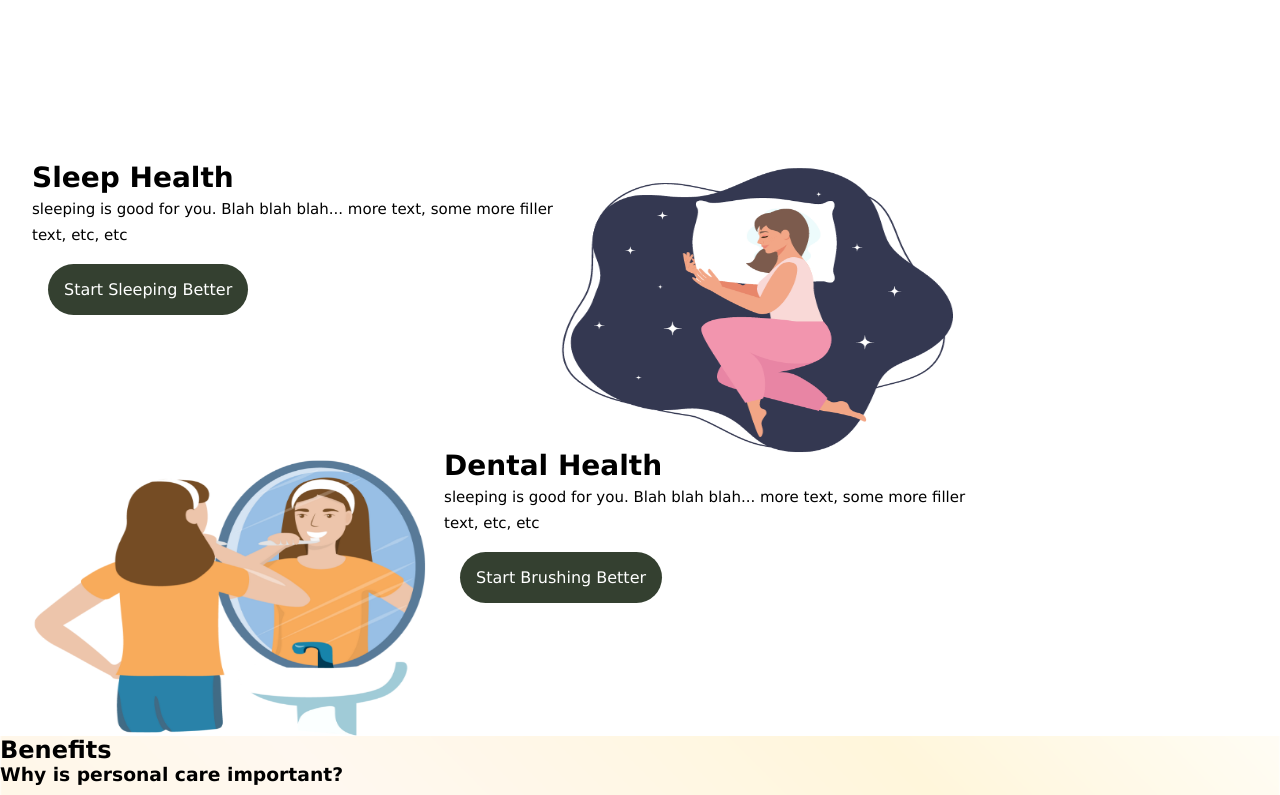
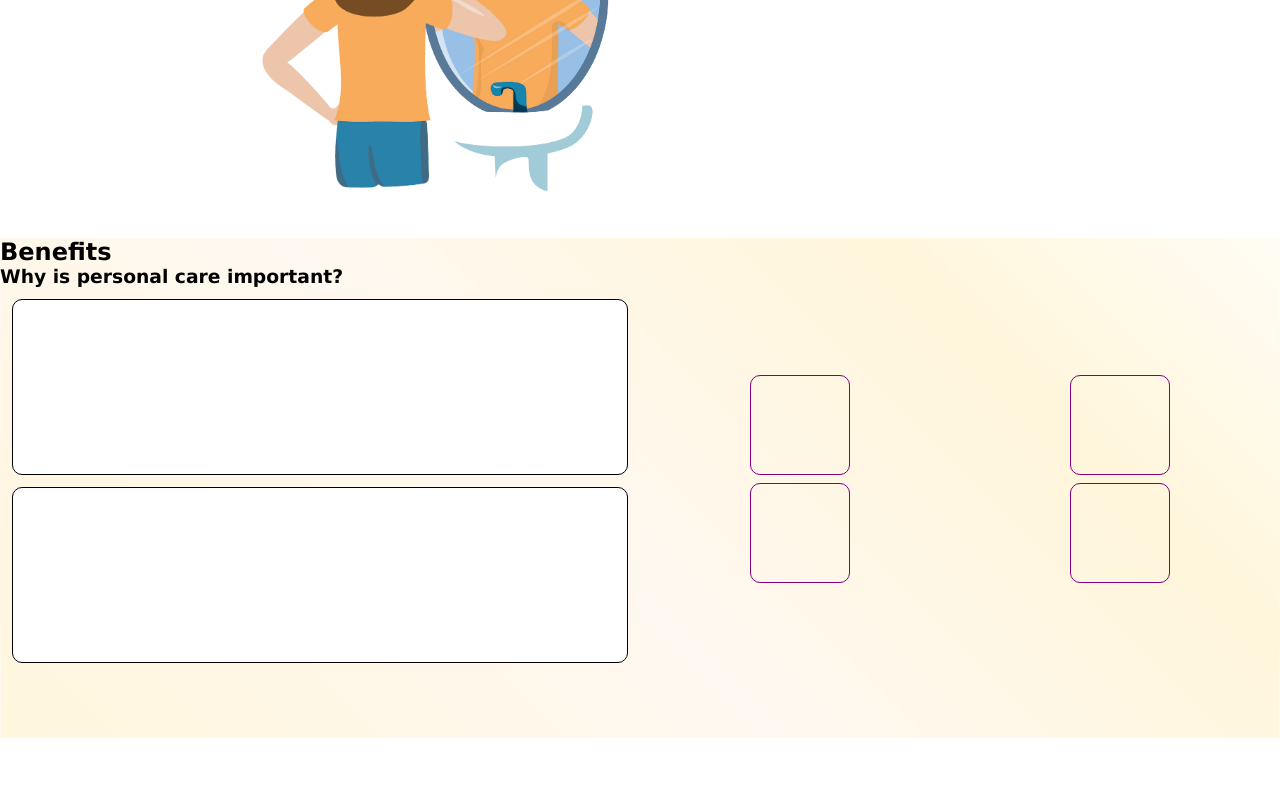
Before and after one commit to jaydools/vearthyv2, a React (Create React App) app: page / in a window 1280 px wide. Shown: the part 1280-2075 px from the top of the page. After the commit the page ends 2018 px from the top, so only its background shows below. Built offline with nearby package versions, Linux system fonts and the light colour scheme.

Commit message:
fixed hero and sleep/dental sections for resizing

```diff
--- a/src/components/benefits/Benefits.scss
+++ b/src/components/benefits/Benefits.scss
@@ -3,9 +3,6 @@
 @use "../../style/variables" as *;
 
 .benefits-container {
-    position: absolute;
-    margin-top: 83rem;
-
     background-image: url("../../assets/backgroundStripe.png");
     background-size: cover;
     background-position: center;
--- a/src/components/dental/Dental.scss
+++ b/src/components/dental/Dental.scss
@@ -3,9 +3,6 @@
 @use "../../style/variables" as *;
 
 .dental-container {
-    position: absolute;
-    margin-top: 63rem;
-
     &__img {
         width: 100%;
         height: 200px;
@@ -19,8 +16,15 @@
     padding: 2rem;
 
     &__img {
-        width: 50%;
-        max-height: 300px;
+        object-fit: cover;
+        width: 100%;
+        height: 100%;
+        overflow: hidden;
+
+        @include tablet {
+            max-width: 350.875px;
+            height: 350.875px;
+        }
     }
 }
 
--- a/src/components/headerHamburg/HeaderHamnurg.scss
+++ b/src/components/headerHamburg/HeaderHamnurg.scss
@@ -5,11 +5,7 @@
 .navbar2 {
     display: flex;
     height: 120px;
-    position: absolute;
-    top: 0%;
-    bottom: auto;
-    left: 0%;
-    right: 0%;
+
     animation-name: slideDown;
     animation-duration: 1s;
     animation-fill-mode: forwards; /* Keeps the header in view after the animation */
@@ -60,7 +56,7 @@
 
 .bm-menu {
     @include mobileHamburg;
-    background: $primary;
+    background-image: url("../../assets/hero.png");
     padding: 2.5em 1.5em 0;
     display: flex;
     border-left: 5px solid rgba(35, 35, 35, 0.2);
--- a/src/components/hero/Hero.scss
+++ b/src/components/hero/Hero.scss
@@ -19,7 +19,7 @@
 
     &__subtext {
         @include mobileH2;
-        text-wrap: nowrap;
+
         color: $secondary;
     }
 }
--- a/src/components/sleepSection/SleepSection.scss
+++ b/src/components/sleepSection/SleepSection.scss
@@ -3,25 +3,33 @@
 @use "../../style/variables" as *;
 
 .sleep-container {
-    position: absolute;
-    margin-top: 45rem;
 }
 
 .sleep-section {
     display: flex;
+    width: 100%;
     padding: 2rem;
 
     &__img {
-        width: 50%;
-        max-height: 300px;
+        object-fit: cover;
+        width: 100%;
+        height: 100%;
+        overflow: hidden;
+
+        @include tablet {
+            max-width: 350.875px;
+            height: 350.875px;
+        }
     }
 }
 
 .sleep-text {
     &__header {
         @include mobileH1;
+        color: $white;
     }
     &__body {
+        color: $white;
         @include mobileP1;
     }
 
--- a/src/pages/homepage/Homepage.scss
+++ b/src/pages/homepage/Homepage.scss
@@ -4,4 +4,7 @@
 
 .main-background {
     background-image: url("../../assets/hero.png");
+    height: 1030px;
+    position: absolute;
+    width: 100%;
 }
```
Also changed, not shown: src/assets/brushing.png.
